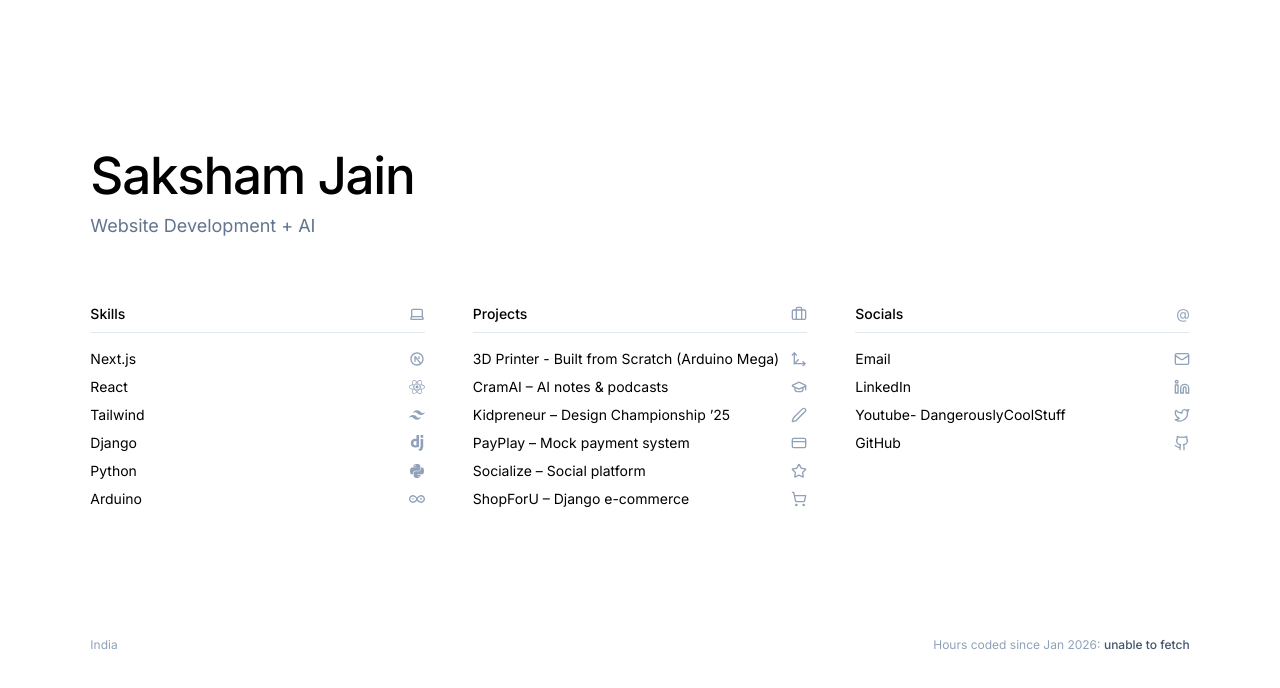
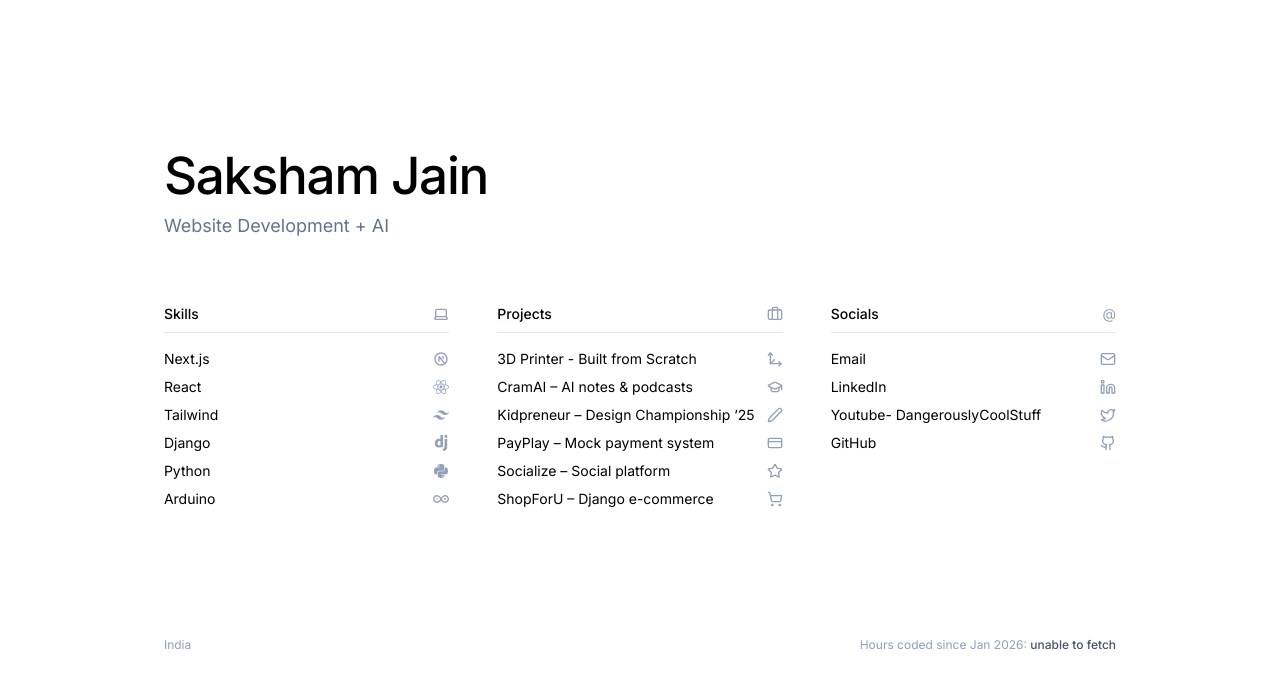
Before and after one commit to SPJ27/portfolio-website, a React (Vite) app: page / in a window 1280 px wide. Shown: the top 688 px of the page. Built offline with nearby package versions, Linux system fonts and the light colour scheme; no server answers.

Commit message:
Update App.tsx

```diff
--- a/src/App.tsx
+++ b/src/App.tsx
@@ -93,7 +93,7 @@
           <ul className="space-y-2">
             <li>
               <a href="#" className={linkClasses}>
-                <span>3D Printer - Built from Scratch (Arduino Mega)</span>
+                <span>3D Printer - Built from Scratch</span>
                 <LucideMove3D className="w-4 h-4 text-slate-400 shrink-0" />
               </a>
             </li>
```
